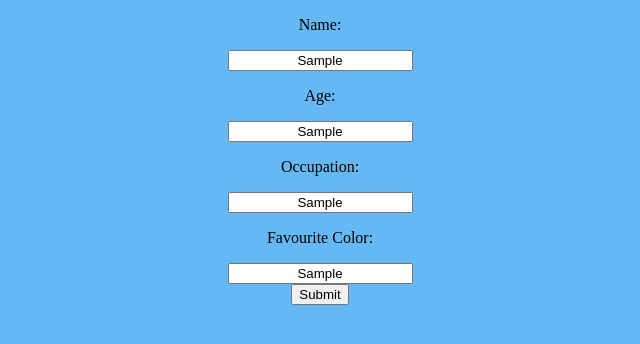
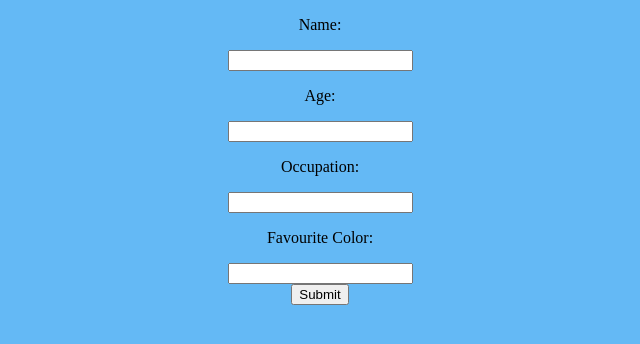
Before and after one commit to PostgresParty/db, a website: page index.html in a window 1280 px wide. Both pictures are taken after typing "Sample", "Sample", "Sample", "Sample" into the empty fields and a click on the button "Submit". Shown: the whole page, without its empty margins (320-960 px from the left). Drawn offline with nearby package versions, Linux system fonts and the light colour scheme; no server answers.

```diff
--- a/index.html
+++ b/index.html
@@ -14,14 +14,14 @@
       <div id="addContainer">
         <div id="textInputArea">
           <p>Name:</p>
-          <input type="text" id="nameInput"></br>
+          <input type="text" class="dataInput" id="nameInput"></br>
           <p>Age:</p>
-          <input type="text" id="ageInput"></br>
+          <input type="text" class="dataInput" id="ageInput"></br>
           <p>Occupation:</p>
-          <input type="text" id="jobInput"></br>
+          <input type="text" class="dataInput" id="jobInput"></br>
           <p>Favourite Color:</p>
-          <input type="text" id="colorInput"></br>
-          <button id="submitName" value="Submit">Submit</button></br>
+          <input type="text" class="dataInput" id="colorInput"></br>
+          <button id="submitButton" value="Submit">Submit</button></br>
         <div>
       </div>
 
--- a/script.js
+++ b/script.js
@@ -3,10 +3,30 @@
     $( "#datepicker" ).datepicker();
   });
 
-  $('#submitName').click(function() {
-    var arr = [$('#nameInput').val(), $('#ageInput').val(), $('#jobInput').val(), $('#colorInput').val()];
-    $.post( '/addData', JSON.stringify(arr), function(data) {
-      console.log(data);
-    });
+  $('#submitButton').click(function() {
+    if($('#nameInput').val().length < 1 || $('#ageInput').val().length < 1 ||
+        $('#jobInput').val().length < 1 || $('#colorInput').val().length < 1) {
+      alert('Please fill in the required fields.');
+    } else {
+      var arr = [
+        $('#nameInput').val(), $('#ageInput').val(),
+        $('#jobInput').val(), $('#colorInput').val()
+      ];
+      $.post( '/addData', JSON.stringify(arr), function(data) {
+        console.log(data);
+      });
+
+      $('#nameInput').val('');
+      $('#ageInput').val('');
+      $('#jobInput').val('');
+      $('#colorInput').val('');
+    }
   });
+
+  $('.dataInput').keypress(function(e){
+    if(e.keyCode == 13) {
+      $('#submitButton').click();
+    }
+  });
+
 }());
```
